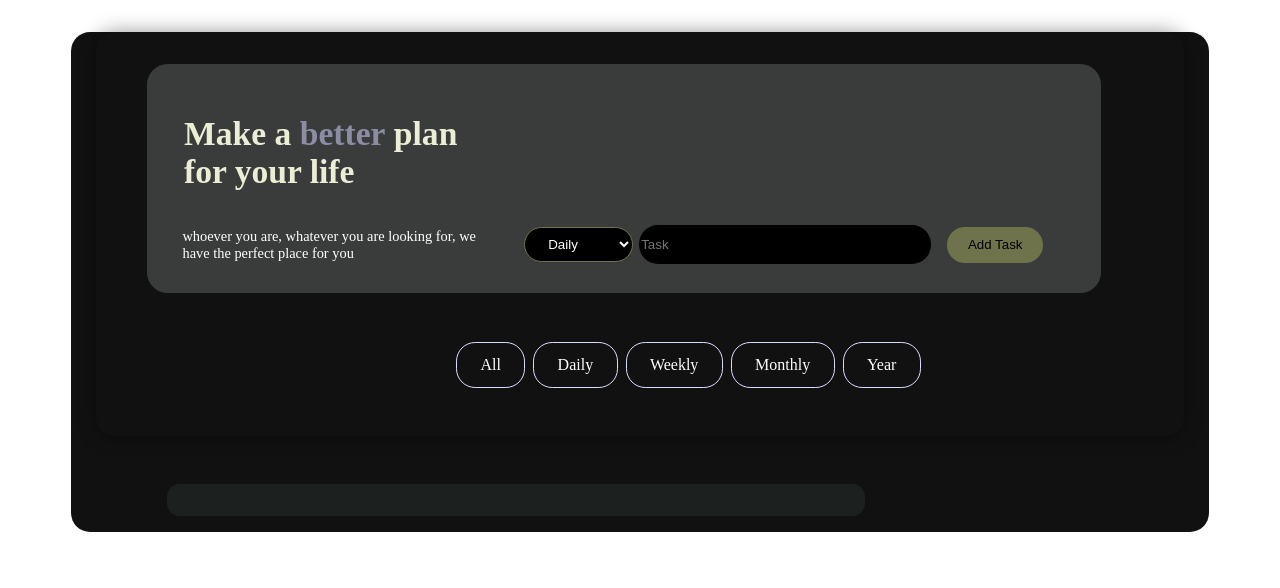
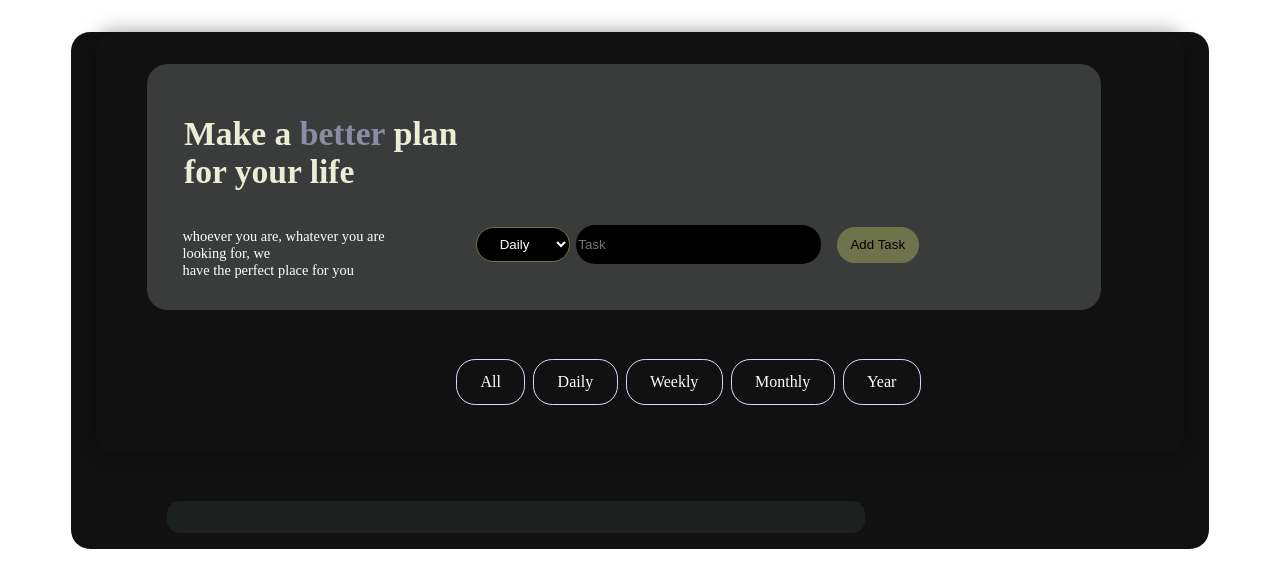
Before and after one commit to Ilysse200/To_doLists, a React (Vite) app: page / in a window 1280 px wide. Shown: the top 588 px of the page. Built offline with nearby package versions, Linux system fonts and the light colour scheme.

Commit message:
modified the text for the hero section

```diff
--- a/src/styles/navbar.css
+++ b/src/styles/navbar.css
@@ -52,6 +52,7 @@
 .positioning-content {
     display: flex;
     flex-direction: row;
+    width:82%;
 }
 
 .duration-select {
```
